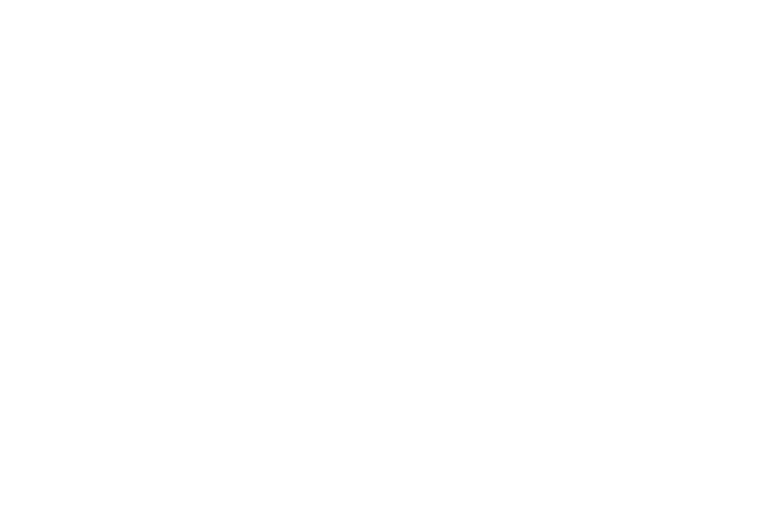
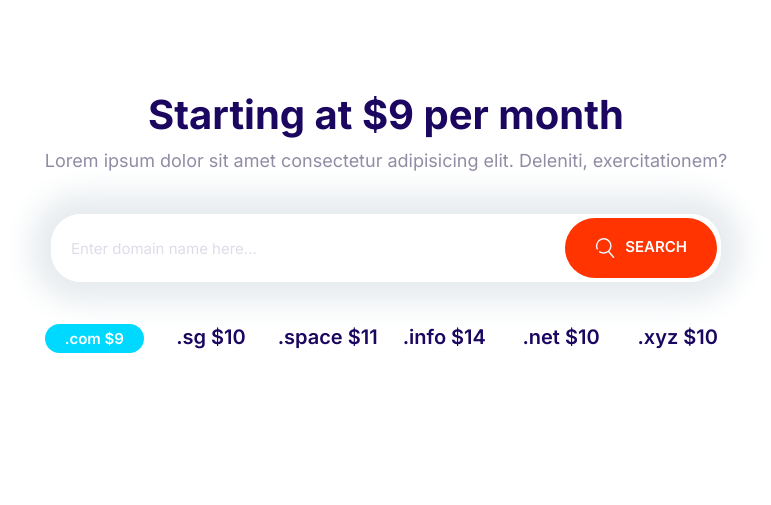
Before and after one commit to az1380/Moshify, a plain HTML site: page index.html in a window 1280 px wide. Shown: the whole page, without its empty margins (254-1025 px from the left). Drawn offline with Linux system fonts and the light colour scheme.

Commit message:
added  domain-block to components.

```diff
--- a/css/styles.css
+++ b/css/styles.css
@@ -197,10 +197,18 @@ a {
   font-size: 1.8rem;
   font-weight: 600;
   margin: 1rem 0;
+  outline: 0;
   padding: 2rem 3rem;
   text-align: center;
   text-transform: uppercase;
   white-space: nowrap;
+}
+
+.btn .icon {
+  height: 2rem;
+  margin-right: 1rem;
+  vertical-align: middle;
+  width: 2rem;
 }
 
 .btn--primary {
@@ -275,7 +283,7 @@ a {
 .input-group .input {
   flex-grow: 1;
   border: 0;
-  padding: 1.5rem 1rem;
+  padding: 1.5rem 2rem;
 }
 
 .input-group .btn {
@@ -636,7 +644,7 @@ a {
   letter-spacing: 1px;
   margin: 2rem 0 5rem;
 }
-.hero__content{
+.hero__content {
   align-self: center;
 }
 
@@ -645,11 +653,36 @@ a {
 }
 
 @media screen and (min-width: 768px) {
-  .hero{
+  .hero {
     padding-top: 0;
   }
-  .hero__content{
+  .hero__content {
     align-self: center;
     text-align: left;
   }
 }
+
+/* Domain Block */
+.block-domain .input-group {
+  box-shadow: 0 0 30px 20px #e6ebee;
+  border: 0;
+  margin: 4rem auto;
+  max-width: 670px;
+}
+
+.block-domain__prices {
+  display: grid;
+  grid-template-columns: repeat(3, 1fr);
+  grid-template-rows: repeat(2, 6rem);
+  font-size: 2rem;
+  font-weight: 600;
+  justify-items: center;
+  max-width: 700px;
+  margin: 0 auto;
+}
+
+@media screen and (min-width: 768px) {
+  .block-domain__prices {
+    grid-template-columns: repeat(auto-fit, minmax(10rem, 1fr));
+  }
+}
--- a/index.html
+++ b/index.html
@@ -19,8 +19,31 @@
 </head>
 
 <body>
-
-
+    <section class="block container block-domain">
+        <header class="block__header">
+          <h2>Starting at $9 per month</h2>
+          <p>
+            Lorem ipsum dolor sit amet consectetur adipisicing elit. Deleniti,
+            exercitationem?
+          </p>
+        </header>
+        <div class="input-group">
+          <input type="text" class="input" placeholder="Enter domain name here..." />
+          <button class="btn btn--accent">
+            <svg class="icon icon--white">
+              <use xlink:href="images/sprite.svg#search"></use>
+            </svg>Search
+          </button>
+        </div>
+        <ul class="list block-domain__prices">
+          <li><span class="badge badge--secondary">.com $9</span></li>
+          <li>.sg $10</li>
+          <li>.space $11</li>
+          <li>.info $14</li>
+          <li>.net $10</li>
+          <li>.xyz $10</li>
+        </ul>
+      </section>
     <script src="js/main.js"></script>
 </body>
 
```
Also changed, not shown: components/domain-block.html (added, +25 -0 lines).
